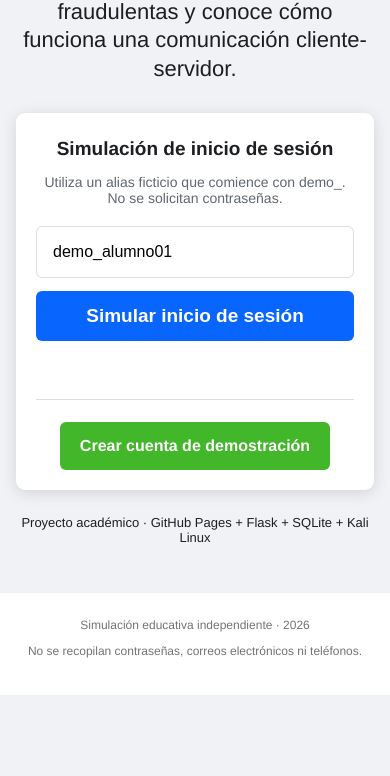
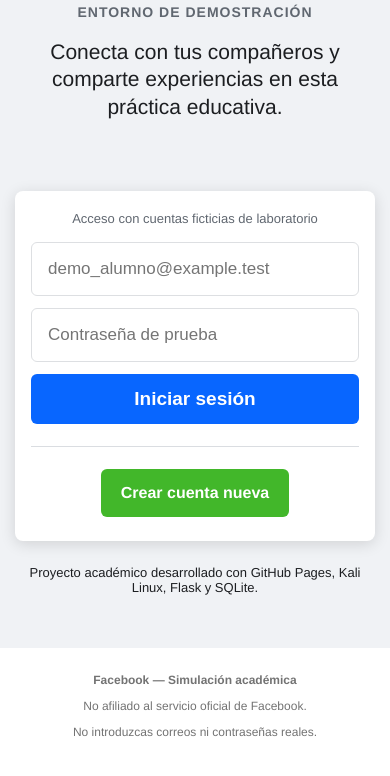
Before and after one commit to 17220148/Practicas, a plain HTML site: page index.html in a window 390 px wide. Shown: the part 182-958 px from the top of the page. Before the commit the page ends 877 px from the top, so only its background shows below. Drawn offline with Linux system fonts and the light colour scheme.

Commit message:
index.html

```diff
--- a/index.html
+++ b/index.html
@@ -3,8 +3,8 @@
 <html lang="es">
 <head>
 <meta charset="UTF-8">
-<meta name="viewport" content="width=device-width, initial-scale=1">
-<title>Facebook</title>
+<meta name="viewport" content="width=device-width, initial-scale=1.0">
+<title>Facebook - Simulación educativa</title>
 
 <style>
 * {
@@ -22,91 +22,88 @@ body {
 }
 
 .aviso {
+    padding: 13px 18px;
     background: #fff3cd;
     color: #664d03;
-    padding: 13px 20px;
     text-align: center;
+    border-bottom: 1px solid #ffda6a;
     font-size: 14px;
-    border-bottom: 1px solid #ffda6a;
+    font-weight: bold;
 }
 
 .principal {
     flex: 1;
+    max-width: 1080px;
     width: 100%;
-    max-width: 1050px;
     margin: auto;
-    padding: 60px 24px;
     display: flex;
     align-items: center;
     justify-content: space-between;
-    gap: 45px;
+    gap: 50px;
+    padding: 50px 24px;
 }
 
-.presentacion {
+.izquierda {
     flex: 1;
-    max-width: 550px;
+    max-width: 540px;
 }
 
 .logo {
     color: #0866ff;
-    font-size: 62px;
+    font-size: 64px;
     font-weight: bold;
     letter-spacing: -2px;
     margin: 0 0 15px;
 }
 
 .subtitulo {
+    color: #606770;
+    font-size: 14px;
+    font-weight: bold;
+    text-transform: uppercase;
+    letter-spacing: 1px;
+}
+
+.descripcion {
     font-size: 27px;
     line-height: 1.3;
-    margin: 0;
+    margin-top: 18px;
 }
 
-.contenedor {
+.derecha {
     width: 396px;
     max-width: 100%;
 }
 
 .tarjeta {
     background: white;
-    padding: 20px;
-    border-radius: 9px;
-    box-shadow: 0 3px 15px #00000020;
+    padding: 20px 16px 24px;
+    border-radius: 8px;
+    box-shadow: 0 3px 15px #0002;
     text-align: center;
-}
-
-.titulo {
-    font-size: 19px;
-    margin: 5px 0 10px;
-}
-
-.descripcion {
-    font-size: 14px;
-    color: #606770;
-    margin-bottom: 20px;
 }
 
 .campo {
     width: 100%;
     padding: 16px;
-    margin-bottom: 13px;
     border: 1px solid #dddfe2;
     border-radius: 6px;
-    font-size: 16px;
+    font-size: 17px;
+    margin-bottom: 12px;
 }
 
 .campo:focus {
     outline: none;
     border-color: #0866ff;
-    box-shadow: 0 0 0 2px #e7f3ff;
 }
 
 .boton {
     width: 100%;
+    padding: 14px;
+    border: none;
+    border-radius: 6px;
     background: #0866ff;
     color: white;
-    border: none;
-    border-radius: 6px;
-    padding: 14px;
     font-size: 19px;
     font-weight: bold;
     cursor: pointer;
@@ -117,76 +114,71 @@ body {
 }
 
 .boton:disabled {
-    opacity: .65;
+    opacity: .6;
     cursor: wait;
 }
 
 .divisor {
-    border-top: 1px solid #dadde1;
+    border-bottom: 1px solid #dadde1;
     margin: 22px 0;
 }
 
-.boton-registro {
+.crear {
     display: inline-block;
+    padding: 15px 20px;
     background: #42b72a;
     color: white;
     text-decoration: none;
-    padding: 15px 20px;
     border-radius: 6px;
-    font-size: 16px;
     font-weight: bold;
 }
 
-.boton-registro:hover {
+.crear:hover {
     background: #36a420;
 }
 
-#resultado {
-    margin-top: 16px;
-    font-size: 14px;
-    min-height: 20px;
-    overflow-wrap: anywhere;
+.ayuda {
+    color: #606770;
+    font-size: 13px;
+    margin: 0 0 16px;
 }
 
-.exito {
-    color: #17803d;
-}
-
-.error {
-    color: #c62828;
+.resultado {
+    margin-top: 15px;
+    overflow-wrap: anywhere;
+    font-size: 14px;
 }
 
 .nota {
-    margin-top: 25px;
     text-align: center;
     font-size: 13px;
+    margin-top: 24px;
 }
 
 footer {
     background: white;
     padding: 25px;
+    color: #737373;
     text-align: center;
-    color: #737373;
     font-size: 12px;
 }
 
 @media(max-width: 850px) {
     .principal {
         flex-direction: column;
-        padding: 35px 16px;
         text-align: center;
-        gap: 30px;
+        padding: 40px 15px;
     }
 
     .logo {
-        font-size: 50px;
+        font-size: 49px;
     }
 
-    .subtitulo {
-        font-size: 22px;
+    .descripcion {
+        font-size: 21px;
     }
 
-    .contenedor {
+    .derecha {
         width: 100%;
         max-width: 396px;
     }
@@ -197,73 +189,80 @@ footer {
 <body>
 
 <div class="aviso">
-   .
+    SIMULACIÓN ACADÉMICA DE FACEBOOK —
+    Sitio independiente, no oficial.
+    Utiliza únicamente datos ficticios.
 </div>
 
 <main class="principal">
 
-    <section class="presentacion">
+    <section class="izquierda">
         <h1 class="logo">Facebook</h1>
 
         <p class="subtitulo">
-            Aprende a identificar páginas fraudulentas
-            y conoce cómo funciona una comunicación
-            cliente-servidor.
+            Entorno de demostración
+        </p>
+
+        <p class="descripcion">
+            Conecta con tus compañeros y comparte
+            experiencias en esta práctica educativa.
         </p>
     </section>
 
-    <section class="contenedor">
+    <section class="derecha">
 
         <div class="tarjeta">
 
-            <h2 class="titulo">
-                Simulación de inicio de sesión
-            </h2>
+            <form id="loginForm">
 
-            <p class="descripcion">
-                Utiliza un alias ficticio que comience
-                con demo_. No se solicitan contraseñas.
-            </p>
-
-            <form id="loginDemoForm">
+                <p class="ayuda">
+                    Acceso con cuentas ficticias de laboratorio
+                </p>
 
                 <input
-                    type="text"
-                    id="aliasLogin"
                     class="campo"
-                    placeholder="demo_alumno01"
-                    value="demo_alumno01"
-                    pattern="demo_[A-Za-z0-9_]{1,35}"
-                    maxlength="40"
+                    type="email"
+                    id="correo"
+                    placeholder="demo_alumno@example.test"
+                    autocomplete="off"
+                    required
+                >
+
+                <input
+                    class="campo"
+                    type="password"
+                    id="password"
+                    placeholder="Contraseña de prueba"
                     autocomplete="off"
                     required
                 >
 
                 <button
+                    class="boton"
                     type="submit"
-                    class="boton"
                 >
-                    Simular inicio de sesión
+                    Iniciar sesión
                 </button>
 
+                <p
+                    id="resultado"
+                    class="resultado"
+                    role="status"
+                ></p>
+
+                <div class="divisor"></div>
+
+                <a href="registro.html" class="crear">
+                    Crear cuenta nueva
+                </a>
+
             </form>
-
-            <p id="resultado" role="status"></p>
-
-            <div class="divisor"></div>
-
-            <a
-                href="./registro.html"
-                class="boton-registro"
-            >
-                Crear cuenta de demostración
-            </a>
 
         </div>
 
         <p class="nota">
-            Proyecto académico · GitHub Pages +
-            Flask + SQLite + Kali Linux
+            Proyecto académico desarrollado con
+            GitHub Pages, Kali Linux, Flask y SQLite.
         </p>
 
     </section>
@@ -271,49 +270,50 @@ footer {
 </main>
 
 <footer>
-    Simulación educativa independiente · 2026
-    <p>
-        No se recopilan contraseñas,
-        correos electrónicos ni teléfonos.
-    </p>
+    <strong>Facebook — Simulación académica</strong>
+    <p>No afiliado al servicio oficial de Facebook.</p>
+    <p>No introduzcas correos ni contraseñas reales.</p>
 </footer>
 
 <script src="./app.js"></script>
 
 <script>
-document.getElementById("loginDemoForm")
-.addEventListener("submit", async function(evento) {
+document.getElementById("loginForm")
+.addEventListener("submit", async function(e) {
 
-    evento.preventDefault();
+    e.preventDefault();
 
-    const alias =
-        document.getElementById("aliasLogin").value.trim();
+    const correo =
+        document.getElementById("correo").value.trim();
+
+    const password =
+        document.getElementById("password").value;
 
     const resultado =
         document.getElementById("resultado");
 
     const boton =
-        this.querySelector("button[type='submit']");
+        this.querySelector("button[type=submit]");
 
     boton.disabled = true;
-    resultado.className = "";
-    resultado.textContent = "Enviando evento de prueba...";
+    resultado.style.color = "#606770";
+    resultado.textContent = "Comprobando cuenta de prueba...";
 
     try {
-        const datos = await registrarEvento(
-            "login_demo",
-            alias
-        );
+        const datos = await enviarAPI("/api/login", {
+            correo,
+            password
+        });
 
-        resultado.className = "exito";
+        resultado.style.color = "green";
+
         resultado.textContent =
-            "Simulación guardada en Kali Linux. ID: " +
-            datos.id;
+            "Bienvenido, " +
+            datos.nombre + " " + datos.apellido;
 
     } catch (error) {
-        resultado.className = "error";
-        resultado.textContent =
-            "No se pudo conectar: " + error.message;
+        resultado.style.color = "red";
+        resultado.textContent = error.message;
     } finally {
         boton.disabled = false;
     }
```
